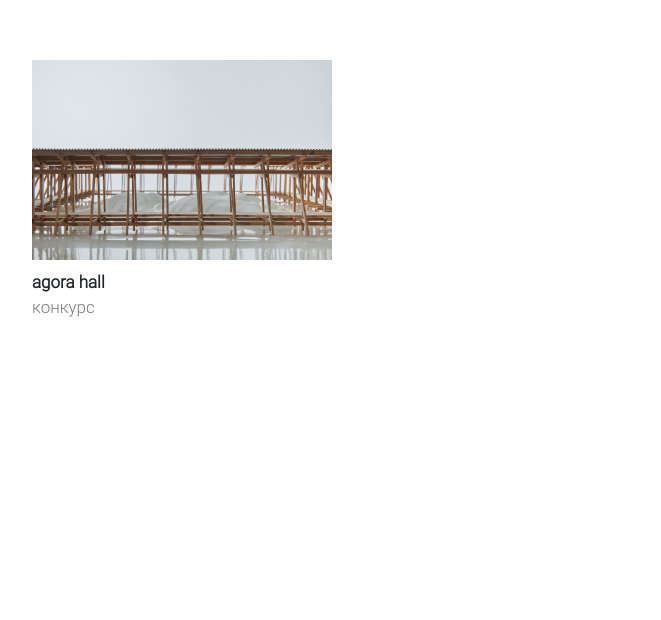
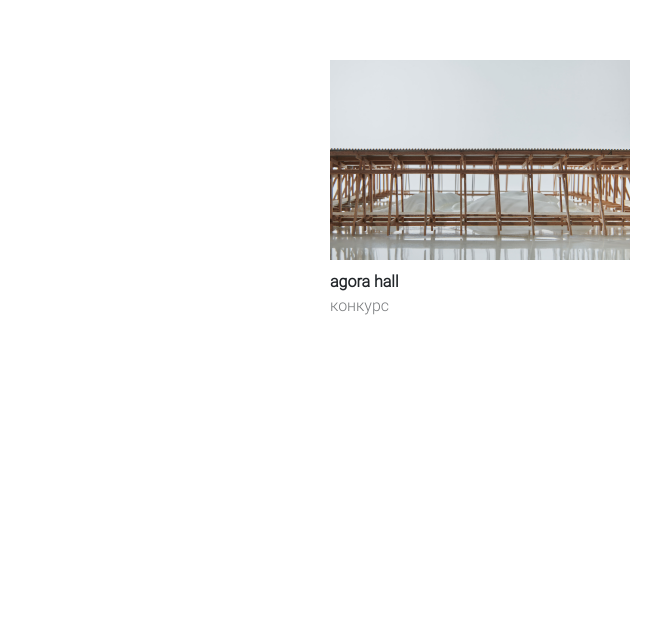
Before and after one commit to haku4130/metamorphosis_django_site, a Django app: a page that uses templates/main/projects_list.html in a window 1280 px wide. Shown: the part 135-755 px from the top of the page, without its empty margins (160-821 px from the left). Run offline with Django 4.2, Linux system fonts and the light colour scheme; data comes from the database, SQL or seed files in the repository.

Commit message:
working on main page grid

```diff
--- a/static/styles.css
+++ b/static/styles.css
@@ -12,20 +12,26 @@
 /*    }*/
 /*}*/
 
-.project-list {
-    display: flex;
-    justify-content: center;
+.carousel-item-next, .carousel-item-prev, .carousel-item.active {
+    display: flex!important;
+    justify-content: center!important;
+}
+
+.carousel-item {
+
 }
 
 .project-grid {
     display: grid;
     grid-template-columns: 1fr 1fr 1fr;
-    column-gap: 40px;
+    column-gap: 0;
     row-gap: 40px;
     padding: 60px min(15vw, 200px);
+    justify-items: center;
 }
 
 .project-card {
+    margin: 0 30px;
     width: 300px;
     transition: transform 0.3s;
 }
@@ -34,7 +40,7 @@
     transform: scale(1.05);
 }
 
-.project-main-image img{
+.project-main-image img {
     width: 100%;
     height: 200px;
     object-fit: cover;
@@ -78,6 +84,51 @@ a {
     opacity: 0.6;
 }
 
+/**/
+.project-grid {
+    display: grid;
+    grid-template-columns: repeat(auto-fit, minmax(250px, 1fr));
+    gap: 40px;
+    padding: 60px min(15vw, 200px);
+}
+
+@media (max-width: 800px) {
+    .project-grid {
+        grid-template-columns: repeat(2, 1fr);
+    }
+}
+
+@media (max-width: 500px) {
+    .project-grid {
+        grid-template-columns: 1fr;
+        padding: 60px 20px;
+    }
+}
+
+.project-card:hover {
+    box-shadow: 0 4px 8px rgba(0,0,0,0.1);
+}
+
+.project-main-image img {
+    width: 100%;
+    height: auto;
+    object-fit: cover;
+}
+
+.project-title, .project-description {
+    font-size: 1em; /* Adjust as necessary */
+}
+
+.project-title {
+    text-transform: none;
+}
+
+.project-grid {
+    gap: 3% 1%; /* Example: 3% vertical gap, 1% horizontal gap */
+}
+
+/**/
+
 .project-detail-description {
     font-size: 17px;
 }
@@ -86,8 +137,13 @@ a {
     padding: 65px 0;
 }
 
-.project-detail-stat {
+.project-detail-statistics h5 span {
     font-weight: bolder;
+}
+
+.project-detail-statistics h5 {
+    margin-bottom: 0;
+    text-align: justify;
 }
 
 .active {
--- a/templates/main/projects_list.html
+++ b/templates/main/projects_list.html
@@ -2,7 +2,7 @@
 
 {% block content %}
 
-    <div class="project-list">
+    <div>
         <div class="project-grid">
             {% for project in projects %}
                 <a href="{% url 'project_detail' project.id %}" class="project-card">
```
Also changed, not shown: templates/main/project_detail.html (+19 -11 lines).
